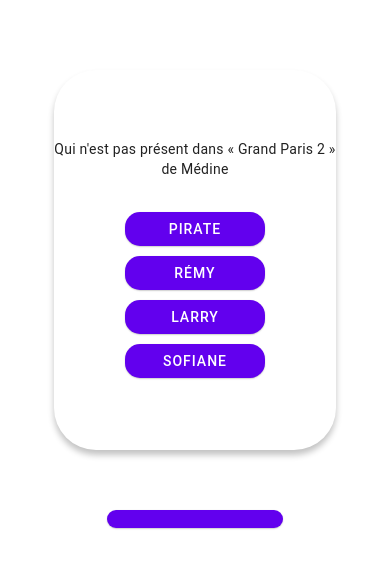
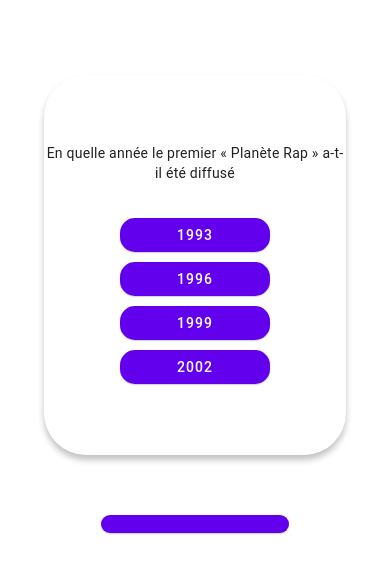
Before and after one commit to BSAMobileTeam/RapLand-Frontend, a React Native app: screen / in a window 390 px wide. Shown: the top 572 px of the page. Built offline with nearby package versions, Linux system fonts and the light colour scheme.

Commit message:
add questions as per #7

```diff
--- a/data-temp/question.js
+++ b/data-temp/question.js
@@ -325,7 +325,7 @@
             "choix": [
                 "Da Uzi", "Kalash Criminel", "Ixzo", "Dabs",
             ],
-            "reponse": "Soprano",
+            "reponse": "Dabs",
         },
     },
     {
@@ -458,6 +458,164 @@
             "reponse": "Hamza",
         },
     },
+    {
+        "id": 35,
+        "theme": "rap_fr",
+        "mode": "solo",
+        "type_question": "fermee",
+        "question": {
+            "intitule": "Qui a dit « J’gratte, j’gratte et la nuit, je me défoule contre tes textes. *CLAP CLAP* : C’est le bruit de mes boules contre tes fesses ! »",
+            "choix": [
+                "Nekfeu", "Jazzy Bazz", "Wojtek", "Logik Konstantine",
+            ],
+            "reponse": "Nekfeu",
+        },
+    },
+    {
+        "id": 36,
+        "theme": "rap_fr",
+        "mode": "solo",
+        "type_question": "fermee",
+        "question": {
+            "intitule": " Qui n'a jamais participé aux « Hip Hop Symphonique »",
+            "choix": [
+                "Meryl", "Maes", "Dadju", "SCH",
+            ],
+            "reponse": "Dadju",
+        },
+    },
+    {
+        "id": 37,
+        "theme": "rap_fr",
+        "mode": "solo",
+        "type_question": "fermee",
+        "question": {
+            "intitule": "Qui a dit « Elle a sa petite culotte qui fuit comme une piscine à débordement. »",
+            "choix": [
+                "Booba", "Alkapote", "Kaaris", "Salif",
+            ],
+            "reponse": "Kaaris",
+        },
+    },
+    {
+        "id": 38,
+        "theme": "rap_fr",
+        "mode": "solo",
+        "type_question": "fermee",
+        "question": {
+            "intitule": "Qui présente l'émission « Rap Jeu »",
+            "choix": [
+                "Fif Tobossi", "Mehdi Maïzi", "Fred Musa", "Mouloud Achour",
+            ],
+            "reponse": "Mehdi Maïzi",
+        },
+    },
+    {
+        "id": 39,
+        "theme": "rap_fr",
+        "mode": "solo",
+        "type_question": "fermee",
+        "question": {
+            "intitule": "A qui Orelsan a-t-il refusé un feat",
+            "choix": [
+                "Guizmo", "Lorenzo", "Kalash Criminel", "BigFlo et Oli",
+            ],
+            "reponse": "BigFlo et Oli",
+        },
+    },
+    {
+        "id": 40,
+        "theme": "rap_fr",
+        "mode": "solo",
+        "type_question": "fermee",
+        "question": {
+            "intitule": "Quel footballeur apparaît dans « Fais Moi La Passe » de Rohff",
+            "choix": [
+                "Karim Benzema", "Zinédine Zidane", "Thierry Henry", "Mathieu Valbuena",
+            ],
+            "reponse": "Karim Benzema",
+        },
+    },
+    {
+        "id": 41,
+        "theme": "rap_fr",
+        "mode": "solo",
+        "type_question": "fermee",
+        "question": {
+            "intitule": "En quelle année le premier « Planète Rap » a-t-il été diffusé",
+            "choix": [
+                "1993", "1996", "1999", "2002",
+            ],
+            "reponse": "1996",
+        },
+    },
+    {
+        "id": 42,
+        "theme": "rap_fr",
+        "mode": "solo",
+        "type_question": "fermee",
+        "question": {
+            "intitule": "Avec qui Ninho n'a-t-il pas fait de feat",
+            "choix": [
+                "Dosseh", "Hiro", "Hornet La Frappe", "Hös Copperfield",
+            ],
+            "reponse": "Dosseh",
+        },
+    },
+    {
+        "id": 43,
+        "theme": "rap_fr",
+        "mode": "solo",
+        "type_question": "fermee",
+        "question": {
+            "intitule": "Comment s'appelle le duo formé par Aldcide H et Dany Boss",
+            "choix": [
+                "D.Abuz System", "Serum", "La Cliqua", "Mo'vez Lang",
+            ],
+            "reponse": "Serum",
+        },
+    },
+    {
+        "id": 44,
+        "theme": "rap_fr",
+        "mode": "solo",
+        "type_question": "fermee",
+        "question": {
+            "intitule": "Qui a sortit « L'NMIACCd'HTCK72KPDP »",
+            "choix": [
+                "MC Solaar", "Kery James", "Akhenaton", "Fabe",
+            ],
+            "reponse": "MC Solaar",
+        },
+    },
+    {
+        "id": 45,
+        "theme": "rap_fr",
+        "mode": "solo",
+        "type_question": "fermee",
+        "question": {
+            "intitule": "Qui n'a jamais fait parti du label « Beat De Boul »",
+            "choix": [
+                "Zoxea", "Booba", "Salif", "Pirate",
+            ],
+            "reponse": "Pirate",
+        },
+    },
+    {
+        "id": 46,
+        "theme": "rap_fr",
+        "mode": "solo",
+        "type_question": "multiple",
+        "question": {
+            "intitule": "Qui sont les juges de l'émission « Rhythm + Flow »",
+            "choix": [
+                "Niska", "SCH", "Ninho", "Shay",
+            ],
+            "reponse": [
+                "Niska", "SCH", "Shay",
+            ],
+        },
+    },
 ]
 
 const addQuestion = (question) => {
```
